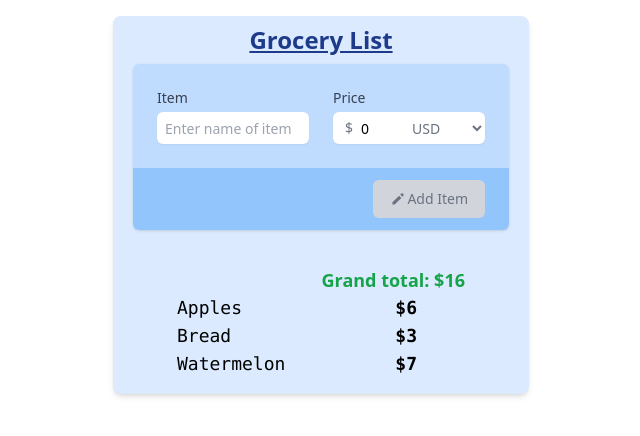
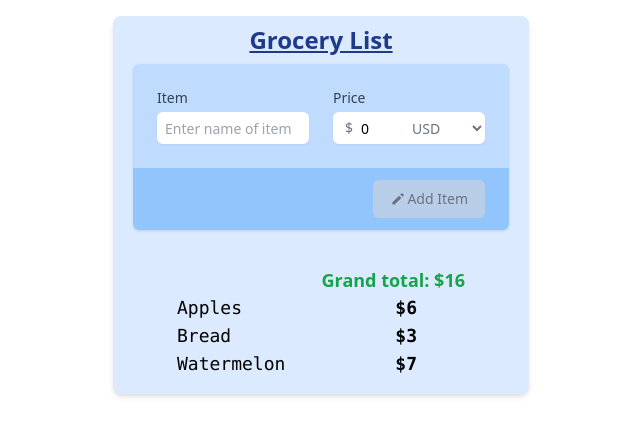
Before and after one commit to marckassay/MyList, a React app: page / in a window 1280 px wide. Shown: the top 436 px of the page, without its empty margins (319-959 px from the left). Built offline with nearby package versions, Linux system fonts and the light colour scheme; the HTML template or start-up script is replaced by a standard one.

Commit message:
style: add opacity to disabled button

```diff
--- a/src/toolbar/CreateEditItem.tsx
+++ b/src/toolbar/CreateEditItem.tsx
@@ -132,7 +132,7 @@ export function CreateEditItem({ createItem, editItem }: CreateEditItemProps) {
             <button
               type="submit"
               disabled={!isValid}
-              className="inline-flex justify-center rounded-md border border-transparent bg-blue-100 px-4 py-2 text-sm font-medium text-blue-900 disabled:text-gray-500 hover:bg-blue-200 focus:outline-none focus-visible:ring-2 focus-visible:ring-blue-500 focus-visible:ring-offset-2 disabled:bg-gray-300 disabled:cursor-not-allowed"
+              className="inline-flex justify-center rounded-md border border-transparent bg-blue-100 px-4 py-2 text-sm font-medium text-blue-900 disabled:text-gray-500 hover:bg-blue-200 focus:outline-none focus-visible:ring-2 focus-visible:ring-blue-500 focus-visible:ring-offset-2 disabled:bg-gray-300/60 disabled:cursor-not-allowed"
             >
               {!isEditing ? (
                 <span className="inline-flex gap-px">
```
